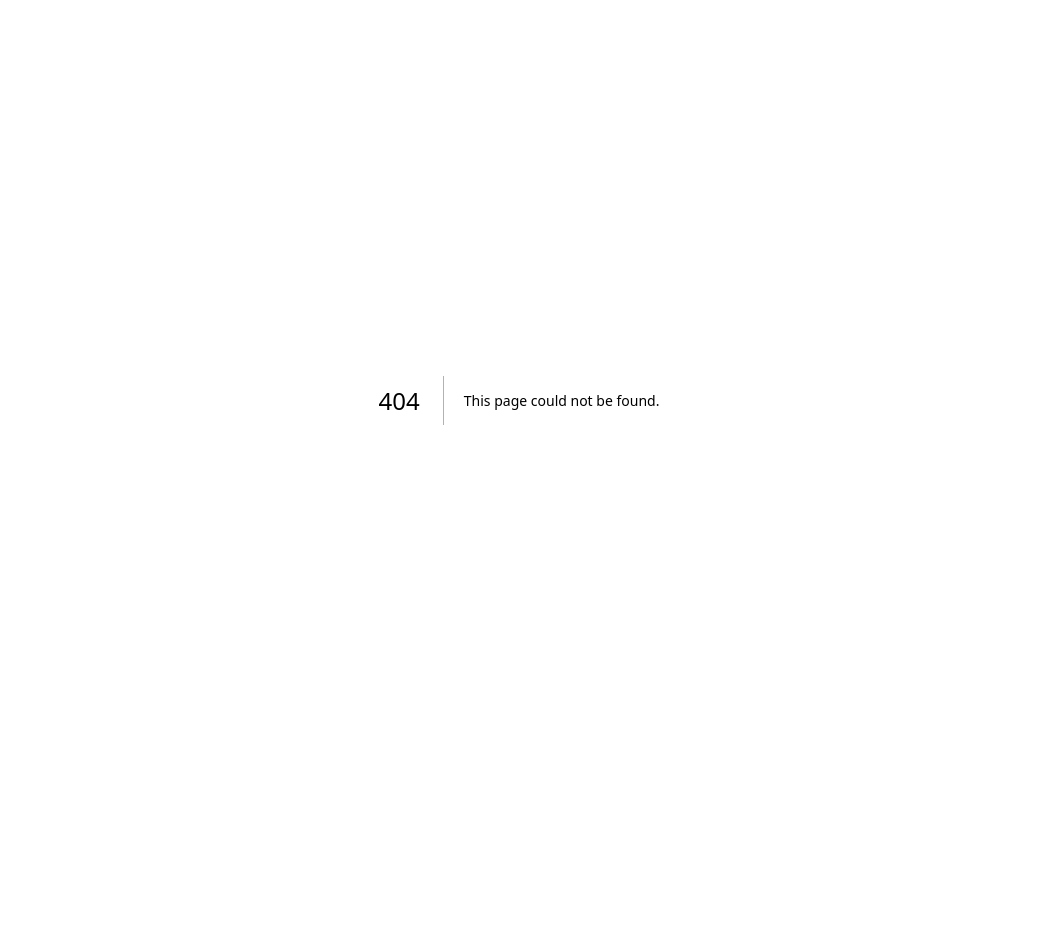
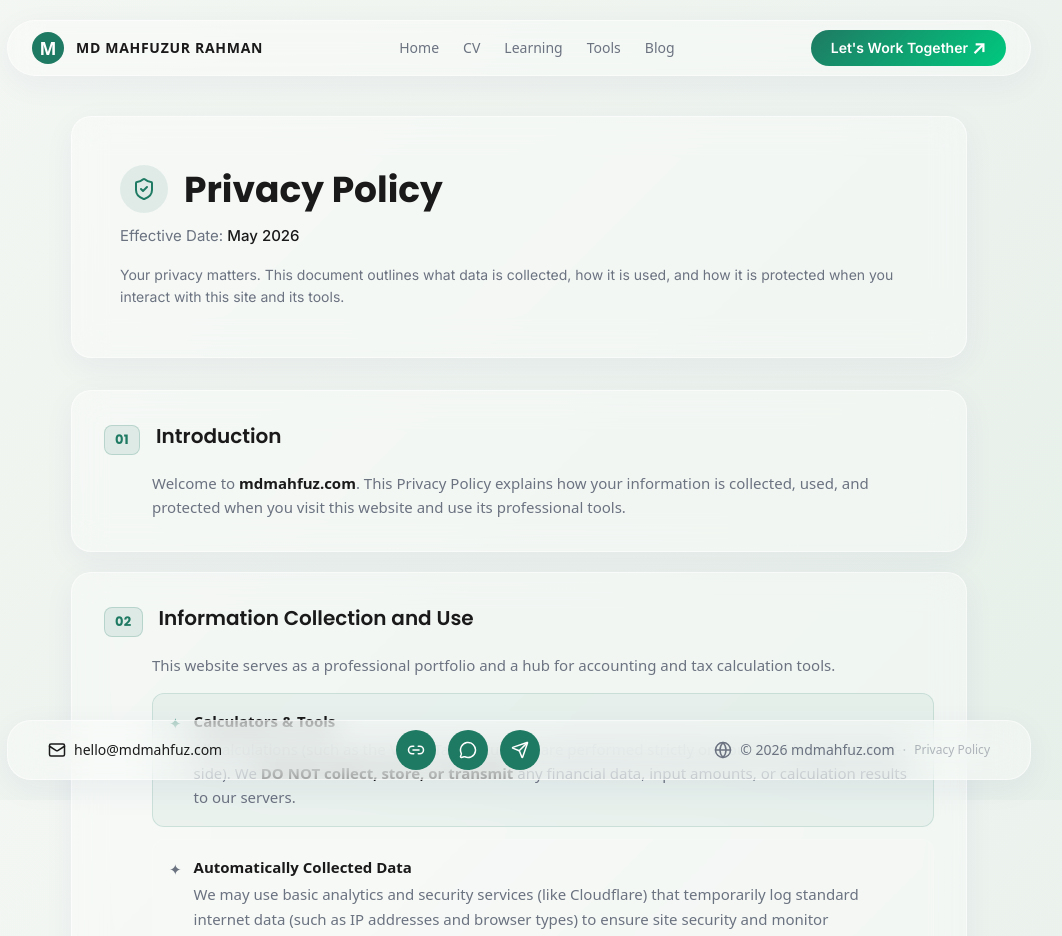
Before and after one commit to himahfuz/mdmahfuz-portfolio, a Next.js app: page /privacy-policy in a window 1280 px wide. Before the commit this address had no page. Shown: the top 936 px of the page, without its empty margins (121-1183 px from the left). Before the commit the page ends 800 px from the top, so only its background shows below. Built offline with nearby package versions, Linux system fonts and the light colour scheme.

Commit message:
feat: add global footer, privacy policy page, and client-side VAT/tax calculator tool

```diff
--- /dev/null
+++ b/src/app/(frontend)/privacy-policy/page.tsx
@@ -0,0 +1,171 @@
+import type { Metadata } from "next";
+import { ShieldCheck, Mail, Info } from "lucide-react";
+
+export const metadata: Metadata = {
+  title: "Privacy Policy | MD Mahfuzur Rahman",
+  description:
+    "Read the Privacy Policy for mdmahfuz.com. Learn how your data is handled when you visit this professional portfolio and use tools like the Consultant VAT & Tax Calculator.",
+};
+
+const sections = [
+  {
+    number: "01",
+    title: "Introduction",
+    content: (
+      <p className="text-[var(--color-text-secondary)] text-[15px] leading-relaxed">
+        Welcome to <strong className="text-[var(--color-text-primary)]">mdmahfuz.com</strong>. This
+        Privacy Policy explains how your information is collected, used, and protected when you visit
+        this website and use its professional tools.
+      </p>
+    ),
+  },
+  {
+    number: "02",
+    title: "Information Collection and Use",
+    content: (
+      <div className="space-y-4 text-[15px]">
+        <p className="text-[var(--color-text-secondary)] leading-relaxed">
+          This website serves as a professional portfolio and a hub for accounting and tax
+          calculation tools.
+        </p>
+        <div className="space-y-3">
+          <div className="flex gap-3 p-4 rounded-xl bg-[var(--color-brand-primary)]/5 border border-[var(--color-brand-primary)]/15">
+            <span className="text-[var(--color-brand-primary)] mt-0.5 shrink-0">✦</span>
+            <div>
+              <p className="font-semibold text-[var(--color-text-primary)] mb-1">
+                Calculators &amp; Tools
+              </p>
+              <p className="text-[var(--color-text-secondary)] leading-relaxed">
+                All calculations (such as the VAT &amp; Tax Calculator) are performed strictly on
+                your local browser (client-side). We{" "}
+                <strong className="text-[var(--color-text-primary)]">
+                  DO NOT collect, store, or transmit
+                </strong>{" "}
+                any financial data, input amounts, or calculation results to our servers.
+              </p>
+            </div>
+          </div>
+          <div className="flex gap-3 p-4 rounded-xl bg-white/5 border border-white/10">
+            <span className="text-[var(--color-text-secondary)] mt-0.5 shrink-0">✦</span>
+            <div>
+              <p className="font-semibold text-[var(--color-text-primary)] mb-1">
+                Automatically Collected Data
+              </p>
+              <p className="text-[var(--color-text-secondary)] leading-relaxed">
+                We may use basic analytics and security services (like Cloudflare) that temporarily
+                log standard internet data (such as IP addresses and browser types) to ensure site
+                security and monitor performance.
+              </p>
+            </div>
+          </div>
+        </div>
+      </div>
+    ),
+  },
+  {
+    number: "03",
+    title: "Cookies",
+    content: (
+      <p className="text-[var(--color-text-secondary)] text-[15px] leading-relaxed">
+        This website may use essential cookies to ensure the site functions properly and to enhance
+        your user experience. We{" "}
+        <strong className="text-[var(--color-text-primary)]">do not</strong> use tracking cookies
+        for targeted advertising.
+      </p>
+    ),
+  },
+  {
+    number: "04",
+    title: "Third-Party Services",
+    content: (
+      <p className="text-[var(--color-text-secondary)] text-[15px] leading-relaxed">
+        We may link to third-party services or professional profiles (like LinkedIn or GitHub).
+        Please note that these external sites have their own privacy policies, and we do not hold
+        responsibility for their practices.
+      </p>
+    ),
+  },
+  {
+    number: "05",
+    title: "Changes to This Policy",
+    content: (
+      <p className="text-[var(--color-text-secondary)] text-[15px] leading-relaxed">
+        We reserve the right to update this Privacy Policy at any time. Any changes will be
+        reflected on this page with an updated{" "}
+        <strong className="text-[var(--color-text-primary)]">&ldquo;Effective Date.&rdquo;</strong>
+      </p>
+    ),
+  },
+  {
+    number: "06",
+    title: "Contact Information",
+    content: (
+      <div className="text-[15px] space-y-3">
+        <p className="text-[var(--color-text-secondary)] leading-relaxed">
+          If you have any questions or concerns regarding this Privacy Policy or the tools provided,
+          please contact me directly:
+        </p>
+        <a
+          href="mailto:hello@mdmahfuz.com"
+          className="inline-flex items-center gap-2.5 px-5 py-3 rounded-xl bg-[var(--color-brand-primary)]/10 border border-[var(--color-brand-primary)]/20 text-[var(--color-brand-primary)] font-medium hover:bg-[var(--color-brand-primary)]/20 transition-colors duration-200"
+        >
+          <Mail size={16} />
+          hello@mdmahfuz.com
+        </a>
+      </div>
+    ),
+  },
+];
+
+export default function PrivacyPolicyPage() {
+  return (
+    <div className="max-w-4xl mx-auto pb-10">
+      {/* Page Header */}
+      <div className="glass-panel p-8 md:p-12 mb-8 text-center md:text-left">
+        <div className="flex items-center justify-center md:justify-start gap-4 mb-3">
+          <div className="w-12 h-12 bg-[var(--color-brand-primary)]/10 rounded-full flex items-center justify-center text-[var(--color-brand-primary)]">
+            <ShieldCheck size={24} />
+          </div>
+          <h1 className="font-poppins font-bold text-[28px] md:text-[36px] text-[var(--color-text-primary)] leading-tight">
+            Privacy Policy
+          </h1>
+        </div>
+        <p className="font-inter text-[15px] text-[var(--color-text-secondary)] mt-2">
+          Effective Date:{" "}
+          <span className="font-medium text-[var(--color-text-primary)]">May 2026</span>
+        </p>
+        <p className="font-inter text-[14px] text-[var(--color-text-secondary)] mt-4 leading-relaxed w-full">
+          Your privacy matters. This document outlines what data is collected, how it is used, and
+          how it is protected when you interact with this site and its tools.
+        </p>
+      </div>
+
+      {/* Policy Sections */}
+      <div className="space-y-5">
+        {sections.map((section) => (
+          <section key={section.number} className="glass-panel p-6 md:p-8">
+            <div className="flex items-start gap-4 mb-4">
+              <span className="font-poppins font-bold text-[13px] text-[var(--color-brand-primary)] bg-[var(--color-brand-primary)]/10 border border-[var(--color-brand-primary)]/20 rounded-lg px-2.5 py-1 shrink-0 mt-0.5 tracking-wide">
+                {section.number}
+              </span>
+              <h2 className="font-poppins font-semibold text-[18px] md:text-[20px] text-[var(--color-text-primary)] leading-snug">
+                {section.title}
+              </h2>
+            </div>
+            <div className="pl-0 md:pl-12">{section.content}</div>
+          </section>
+        ))}
+      </div>
+
+      {/* Footer Note */}
+      <div className="mt-8 flex items-start gap-3 p-5 rounded-xl border border-white/10 bg-white/3 text-[13px] text-[var(--color-text-secondary)]">
+        <Info size={15} className="shrink-0 mt-0.5 text-[var(--color-text-secondary)]" />
+        <p className="leading-relaxed">
+          This privacy policy applies solely to{" "}
+          <strong className="text-[var(--color-text-primary)]">mdmahfuz.com</strong>. By continuing
+          to use this website, you acknowledge and agree to this policy.
+        </p>
+      </div>
+    </div>
+  );
+}
--- a/src/app/(frontend)/tools/vat-tax-calculator/Calculator.tsx
+++ b/src/app/(frontend)/tools/vat-tax-calculator/Calculator.tsx
@@ -187,54 +187,54 @@ export default function Calculator() {
               {mode === "net" ? (
                 <>
                   {/* Step 1: Given Amount */}
-                  <div className="flex justify-between items-center p-3 hover:bg-white/5 rounded-lg transition-colors">
-                    <span className="text-[var(--color-text-secondary)] flex items-center gap-2">
-                      <LucideIcons.FileText size={16} />
+                  <div className="flex justify-between items-center gap-4 p-3 hover:bg-white/5 rounded-lg transition-colors">
+                    <span className="text-[var(--color-text-secondary)] flex items-center gap-2 min-w-0">
+                      <LucideIcons.FileText size={16} className="shrink-0" />
                       Your given amount
                     </span>
-                    <span className="font-semibold text-[var(--color-text-primary)]">
+                    <span className="font-semibold text-[var(--color-text-primary)] whitespace-nowrap shrink-0">
                       ৳ {results.netPayable.toLocaleString('en-IN')}
                     </span>
                   </div>
 
                   {/* Step 2: Add TAX */}
-                  <div className="flex justify-between items-center p-3 bg-green-500/5 rounded-lg border border-green-500/20">
-                    <span className="text-green-600 dark:text-green-400 flex items-center gap-2">
-                      <LucideIcons.PlusCircle size={16} />
+                  <div className="flex justify-between items-center gap-4 p-3 bg-green-500/5 rounded-lg border border-green-500/20">
+                    <span className="text-green-600 dark:text-green-400 flex items-center gap-2 min-w-0">
+                      <LucideIcons.PlusCircle size={16} className="shrink-0" />
                       Add: TAX/TDS ({taxRate === "" ? "0" : taxRate}%)
                     </span>
-                    <span className="font-semibold text-green-600 dark:text-green-400">
+                    <span className="font-semibold text-green-600 dark:text-green-400 whitespace-nowrap shrink-0">
                       + ৳ {results.taxAmount.toLocaleString('en-IN')}
                     </span>
                   </div>
 
                   {/* Step 3: Total Amount with TAX (Gross) */}
-                  <div className="flex justify-between items-center p-3 border-t border-white/10">
-                    <span className="font-medium text-[var(--color-text-primary)]">
+                  <div className="flex justify-between items-center gap-4 p-3 border-t border-white/10">
+                    <span className="font-medium text-[var(--color-text-primary)] min-w-0">
                       Total Amount with TAX
                     </span>
-                    <span className="font-bold text-[16px] text-[var(--color-text-primary)]">
+                    <span className="font-bold text-[16px] text-[var(--color-text-primary)] whitespace-nowrap shrink-0">
                       ৳ {results.grossAmount.toLocaleString('en-IN')}
                     </span>
                   </div>
 
                   {/* Step 4: Add VAT */}
-                  <div className="flex justify-between items-center p-3 bg-green-500/5 rounded-lg border border-green-500/20">
-                    <span className="text-green-600 dark:text-green-400 flex items-center gap-2">
-                      <LucideIcons.PlusCircle size={16} />
+                  <div className="flex justify-between items-center gap-4 p-3 bg-green-500/5 rounded-lg border border-green-500/20">
+                    <span className="text-green-600 dark:text-green-400 flex items-center gap-2 min-w-0">
+                      <LucideIcons.PlusCircle size={16} className="shrink-0" />
                       Add: VAT ({vatRate === "" ? "0" : vatRate}%)
                     </span>
-                    <span className="font-semibold text-green-600 dark:text-green-400">
+                    <span className="font-semibold text-green-600 dark:text-green-400 whitespace-nowrap shrink-0">
                       + ৳ {results.vatAmount.toLocaleString('en-IN')}
                     </span>
                   </div>
 
                   {/* Step 5: Final Total */}
-                  <div className="flex justify-between items-center p-3 border-t border-white/10">
-                    <span className="font-medium text-[var(--color-text-primary)]">
+                  <div className="flex justify-between items-center gap-4 p-3 border-t border-white/10">
+                    <span className="font-medium text-[var(--color-text-primary)] min-w-0">
                       Total Amount (TAX + VAT)
                     </span>
-                    <span className="font-bold text-[16px] text-[var(--color-text-primary)]">
+                    <span className="font-bold text-[16px] text-[var(--color-text-primary)] whitespace-nowrap shrink-0">
                       ৳ {results.totalPayable.toLocaleString('en-IN')}
                     </span>
                   </div>
@@ -242,54 +242,54 @@ export default function Calculator() {
               ) : (
                 <>
                   {/* Step 1: Given Amount */}
-                  <div className="flex justify-between items-center p-3 hover:bg-white/5 rounded-lg transition-colors">
-                    <span className="text-[var(--color-text-secondary)] flex items-center gap-2">
-                      <LucideIcons.FileText size={16} />
+                  <div className="flex justify-between items-center gap-4 p-3 hover:bg-white/5 rounded-lg transition-colors">
+                    <span className="text-[var(--color-text-secondary)] flex items-center gap-2 min-w-0">
+                      <LucideIcons.FileText size={16} className="shrink-0" />
                       Your given amount
                     </span>
-                    <span className="font-semibold text-[var(--color-text-primary)]">
+                    <span className="font-semibold text-[var(--color-text-primary)] whitespace-nowrap shrink-0">
                       ৳ {results.totalPayable.toLocaleString('en-IN')}
                     </span>
                   </div>
 
                   {/* Step 2: Less VAT */}
-                  <div className="flex justify-between items-center p-3 bg-red-500/5 rounded-lg border border-red-500/20">
-                    <span className="text-red-500 flex items-center gap-2">
-                      <LucideIcons.MinusCircle size={16} />
+                  <div className="flex justify-between items-center gap-4 p-3 bg-red-500/5 rounded-lg border border-red-500/20">
+                    <span className="text-red-500 flex items-center gap-2 min-w-0">
+                      <LucideIcons.MinusCircle size={16} className="shrink-0" />
                       Less: VAT ({vatRate === "" ? "0" : vatRate}%)
                     </span>
-                    <span className="font-semibold text-red-500">
+                    <span className="font-semibold text-red-500 whitespace-nowrap shrink-0">
                       - ৳ {results.vatAmount.toLocaleString('en-IN')}
                     </span>
                   </div>
 
                   {/* Step 3: Total Amount with TAX (Gross) */}
-                  <div className="flex justify-between items-center p-3 border-t border-white/10">
-                    <span className="font-medium text-[var(--color-text-primary)]">
+                  <div className="flex justify-between items-center gap-4 p-3 border-t border-white/10">
+                    <span className="font-medium text-[var(--color-text-primary)] min-w-0">
                       Total Amount with TAX
                     </span>
-                    <span className="font-bold text-[16px] text-[var(--color-text-primary)]">
+                    <span className="font-bold text-[16px] text-[var(--color-text-primary)] whitespace-nowrap shrink-0">
                       ৳ {results.grossAmount.toLocaleString('en-IN')}
                     </span>
                   </div>
 
                   {/* Step 4: Less TAX */}
-                  <div className="flex justify-between items-center p-3 bg-red-500/5 rounded-lg border border-red-500/20">
-                    <span className="text-red-500 flex items-center gap-2">
-                      <LucideIcons.MinusCircle size={16} />
+                  <div className="flex justify-between items-center gap-4 p-3 bg-red-500/5 rounded-lg border border-red-500/20">
+                    <span className="text-red-500 flex items-center gap-2 min-w-0">
+                      <LucideIcons.MinusCircle size={16} className="shrink-0" />
                       Less: TAX/TDS ({taxRate === "" ? "0" : taxRate}%)
                     </span>
-                    <span className="font-semibold text-red-500">
+                    <span className="font-semibold text-red-500 whitespace-nowrap shrink-0">
                       - ৳ {results.taxAmount.toLocaleString('en-IN')}
                     </span>
                   </div>
 
                   {/* Step 5: Final Net */}
-                  <div className="flex justify-between items-center p-3 border-t border-white/10">
-                    <span className="font-medium text-[var(--color-text-primary)]">
+                  <div className="flex justify-between items-center gap-4 p-3 border-t border-white/10">
+                    <span className="font-medium text-[var(--color-text-primary)] min-w-0">
                       Net Payable to Consultant
                     </span>
-                    <span className="font-bold text-[16px] text-[var(--color-text-primary)]">
+                    <span className="font-bold text-[16px] text-[var(--color-text-primary)] whitespace-nowrap shrink-0">
                       ৳ {results.netPayable.toLocaleString('en-IN')}
                     </span>
                   </div>
--- a/src/app/(frontend)/tools/vat-tax-calculator/page.tsx
+++ b/src/app/(frontend)/tools/vat-tax-calculator/page.tsx
@@ -1,4 +1,5 @@
 import type { Metadata } from "next";
+import Script from "next/script";
 import Calculator from "./Calculator";
 
 export const metadata: Metadata = {
@@ -11,6 +12,39 @@ export const metadata: Metadata = {
   },
 };
 
+const jsonLd = {
+  "@context": "https://schema.org",
+  "@type": "WebApplication",
+  name: "Consultant VAT & Tax Calculator BD",
+  url: "https://mdmahfuz.com/tools/vat-tax-calculator",
+  description:
+    "Free online calculator to compute VAT (15%) and TDS/Tax (7.5%) on consultant fees in Bangladesh. Supports Net-to-Gross and Gross-to-Net calculation modes as per NBR rules.",
+  applicationCategory: "FinanceApplication",
+  operatingSystem: "All",
+  browserRequirements: "Requires JavaScript",
+  inLanguage: "en",
+  offers: {
+    "@type": "Offer",
+    price: "0",
+    priceCurrency: "BDT",
+  },
+  author: {
+    "@type": "Person",
+    name: "Md. Mahfuzur Rahman",
+    url: "https://mdmahfuz.com",
+  },
+};
+
 export default function Page() {
-  return <Calculator />;
+  return (
+    <>
+      <Script
+        id="vat-calculator-schema"
+        type="application/ld+json"
+        strategy="afterInteractive"
+        dangerouslySetInnerHTML={{ __html: JSON.stringify(jsonLd) }}
+      />
+      <Calculator />
+    </>
+  );
 }
--- a/src/components/Footer.tsx
+++ b/src/components/Footer.tsx
@@ -30,6 +30,13 @@ export default function Footer() {
         <div className="flex items-center gap-2 text-[var(--color-text-secondary)] text-sm">
           <Globe size={18} />
           <span>© 2026 mdmahfuz.com</span>
+          <span className="opacity-30">·</span>
+          <Link
+            href="/privacy-policy"
+            className="text-xs opacity-50 hover:opacity-100 hover:text-[var(--color-brand-primary)] transition-all duration-200"
+          >
+            Privacy Policy
+          </Link>
         </div>
       </div>
     </footer>
```
